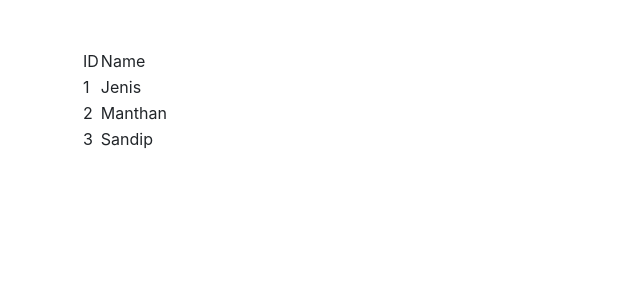
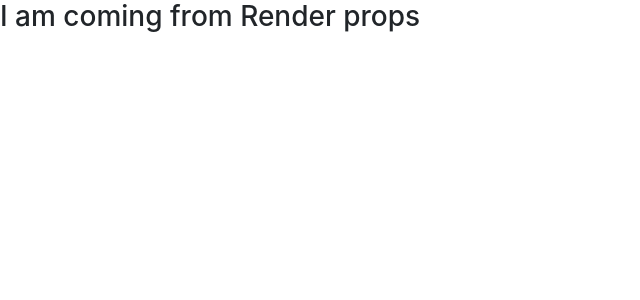
Before and after one commit to Jenissavaliya12/BookStore, a React (Create React App) app: page / in a window 1280 px wide. Shown: the top 300 px of the page, without its empty margins (0-640 px from the left). Built offline with nearby package versions, Linux system fonts and the light colour scheme.

Commit message:
Day 9 Complete

```diff
--- a/src/App.js
+++ b/src/App.js
@@ -1,12 +1,13 @@
 import React from "react";
 import "./App.css";
+import RenderPropsComp from "./component/RenderPropsComp";
 // import FocusInputRef from "./component/FocusInputRef";
 // import RenderPropsComponent from "./component/RenderPropsComponent";
 // import InputRef from "./component/InputRef";
 // import LogInForm from "./component/LogInForm";
 // import About from "./pages/About";
 // import Title from "./component/Title";
-import  Home from "./pages/Home"
+// import Home from "./pages/Home";
 // import Counter from "./component/Counter"
 // import List from "./component/List"
 function App() {
@@ -20,19 +21,17 @@ function App() {
   //   }
   return (
     <div>
+      {/* <Home /> */}
 
-<Home />
-    {/* <RenderPropsComponent render = {() => {
-      return(
-        <h3>I am coming from Render props</h3>
-      )
+      <RenderPropsComp
+        render={() => {
+          return <h3>I am coming from Render props</h3>;
         }}
-    /> */}
+      />
       {/* <FocusInputRef /> */}
       {/* <InputRef /> */}
 
       {/* <List /> */}
-
 
       {/* <LogInForm/> */}
 
@@ -48,8 +47,6 @@ function App() {
       <Title name="Sandip" title="node"/> */}
     </div>
   );
-};
-
-
+}
 
 export default App;
--- /dev/null
+++ b/src/component/RenderPropsComp.js
@@ -0,0 +1,13 @@
+import React, { Component } from 'react'
+
+class RenderPropsComp extends Component {
+  render() {
+    return (
+      <div>
+        {this.props.render()}
+      </div>
+    )
+  }
+}
+
+export default RenderPropsComp
```
Lines whose indentation alone changed are shown as unchanged.
